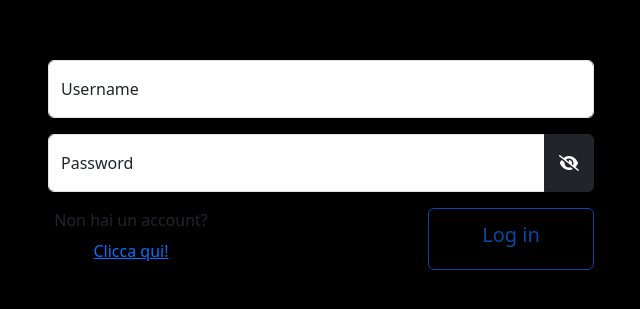
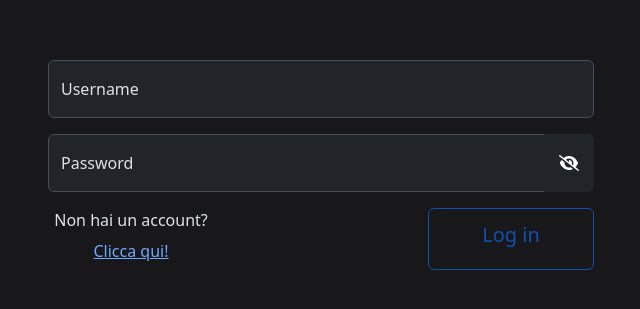
Before and after one commit to Hexygo/progetto-finale-fondamenti-web, a React (Create React App) app in the folder frontend/: page / in a window 1280 px wide. Shown: the part 227-536 px from the top of the page, without its empty margins (319-959 px from the left). Built offline with nearby package versions, Linux system fonts and the light colour scheme.

Commit message:
Other Frontend Styling Changes Custom Scrollbar Chat Content Starting From Latest Drafted HandleSubmit on SearchBar

```diff
--- a/frontend/public/index.html
+++ b/frontend/public/index.html
@@ -26,7 +26,7 @@
     -->
     <title>React App</title>
   </head>
-  <body>
+  <body data-bs-theme="dark">
     <noscript>You need to enable JavaScript to run this app.</noscript>
     <div id="root"></div>
     <!--
--- a/frontend/src/App.css
+++ b/frontend/src/App.css
@@ -38,8 +38,10 @@
 }
 
 body{
-  background-color: #000000 !important;
+  background-color: #18181b !important;
+  scrollbar-width:auto;
 }
+
 
 .accordion-button:focus{
   box-shadow: none !important;
@@ -51,3 +53,25 @@ body{
   background-color: #212529 !important;
   box-shadow: none !important;
 }
+
+/*Custom Scrollbar, Problema, non supportato da IE e Firefox*/
+::-webkit-scrollbar {
+  background-color: #212529;
+  width: 16px;
+  border-radius: 16px;
+}
+
+::-webkit-scrollbar-track {/*Questo è lo sfondo della scrollbar*/
+  background-color: #212529;
+  border-radius: 16px;
+}
+
+::-webkit-scrollbar-thumb {/*Questa è la scrollbar stessa*/
+  background-color: #6c757d;
+  border-radius: 16px;
+  border: 4px solid #212529;
+}
+
+::-webkit-scrollbar-button {/*Per rimuovere i bottoni dalla barra*/
+  display:none;
+}
--- a/frontend/src/components/Chat.jsx
+++ b/frontend/src/components/Chat.jsx
@@ -59,13 +59,15 @@ export default function Chat({user, otherUser}){
 
     return(
             <Container className="vh-100 position-relative">
-                <Row>{otherUser.user.username}</Row>
+                <Row className="justify-content-center display-6" style={{height:'50px'}}>{otherUser.user.username}</Row>
                 <Row>
-                    <Container className="overflow-y-auto" style={{height:'80vh'}/*RICORDA DI CAMBIARE QUESTO VALORE SE VARIANO LE DIMENSIONI DELLA BARRA PER INVIARE UN MESSAGGIO E DELLO USERNAME*/}>
-                        {conversation?conversation.map(el=>{return (<Row className="m-2"><Col md={(user.username===el.sender.username)? {span:4,offset:8} : 4 } ><Card border={(user.username===el.sender.username)? "primary" : "info"}><Card.Body><Card.Text>{el.content}</Card.Text></Card.Body></Card></Col></Row>)}):''/*TODO:Creare il componente Message*/}
+                    <Container className="overflow-y-auto d-flex flex-column-reverse border rounded" style={{height:'83vh'}/*RICORDA DI CAMBIARE QUESTO VALORE SE VARIANO LE DIMENSIONI DELLA BARRA PER INVIARE UN MESSAGGIO E DELLO USERNAME*/}>
+                        <div>{/*Questo div permette al contenuto di non venire rovesciato*/}
+                            {conversation?conversation.map(el=>{return (<Row className="m-2"><Col md={(user.username===el.sender.username)? {span:4,offset:8} : 4 } ><Card border={(user.username===el.sender.username)? "primary" : "info"}><Card.Body><Card.Text>{el.content}</Card.Text></Card.Body></Card></Col></Row>)}):''/*TODO:Creare il componente Message*/}
+                        </div>
                     </Container>
                 </Row>
-                <Row className="text-center sticky-bottom">
+                <Row className="text-center sticky-bottom pt-2">
                     <Col md={12}>
                         <Form onSubmit={handleSubmit}>
                             <Form.Control type="text" size="lg" value={message} onChange={e=>setMessage(e.target.value)} placeholder="Scrivi un messaggio..."></Form.Control>
--- a/frontend/src/components/FriendList.jsx
+++ b/frontend/src/components/FriendList.jsx
@@ -16,7 +16,9 @@ export default function FriendList({users, setFriendSelected}){
     return (
         <ListGroup as='ul' variant="flush" className="sticky-top">
             <SearchBar search={search} setSearch={setSearch}/>
-            {filteredUsers.map(user=>{return <Friend key={user.userID} user={user} setFriendSelected={setFriendSelected}/>})/*Compone la lista di amici*/}
+            <ListGroup as='ul' variant="flush" className="rounded">
+                {filteredUsers.map(user=>{return <Friend key={user.userID} user={user} setFriendSelected={setFriendSelected}/>})/*Compone la lista di amici*/}
+            </ListGroup>
         </ListGroup>
     )
 }
--- a/frontend/src/components/SearchBar.jsx
+++ b/frontend/src/components/SearchBar.jsx
@@ -10,11 +10,16 @@ import { FontAwesomeIcon } from "@fortawesome/react-fontawesome";
 export default function SearchBar({ search, setSearch }) {
     const [searchIcon, setSearchIcon] = useState(true)
 
+    const handleSubmit=(e)=>{
+        e.preventDefault()
+        console.log('submitted...')
+    }
+
     return (
         <ListGroup.Item className="d-flex flex-row align-items-center m-4 border rounded-pill sticky-top" style={{'background-color':'#3e3f48'}}>
             <FontAwesomeIcon className="mx-2" icon={searchIcon ? faSearch : faArrowLeft} onClick={() => { setSearchIcon(!searchIcon); setSearch('') }} />
-            <Form>
-                <Form.Control className='rounded-pill border-0 shadow-0' style={{'box-shadow':'none', 'background-color':'#3e3f48'}} value={search} placeholder="Cerca" onChange={(e) => { setSearch(e.target.value) }} onFocus={() => setSearchIcon(!searchIcon)} />{/*Modifica il filtro*/}
+            <Form onSubmit={handleSubmit}>
+                <Form.Control className='rounded-pill border-0 shadow-0' style={{'box-shadow':'none', 'background-color':'#3e3f48'}} value={search} placeholder="Cerca" onChange={(e) => { setSearch(e.target.value) }} onFocus={() => setSearchIcon(!searchIcon)} />
             </Form>
         </ListGroup.Item>
     )
--- a/frontend/src/pages/Home.jsx
+++ b/frontend/src/pages/Home.jsx
@@ -140,7 +140,6 @@ export default function Home({ loggedUser, setLoggedUser }) {
             <Offcanvas className="ps-5 rounded-4" show={friendMenu} onHide={() => { setFriendMenu(false) }} unmountOnExit data-bs-theme="dark">
                 <FriendMenu requests={loggedUser.requests} friendMenu={friendMenu}/>
             </Offcanvas>
-
         </> : ''
     )
 }
```
